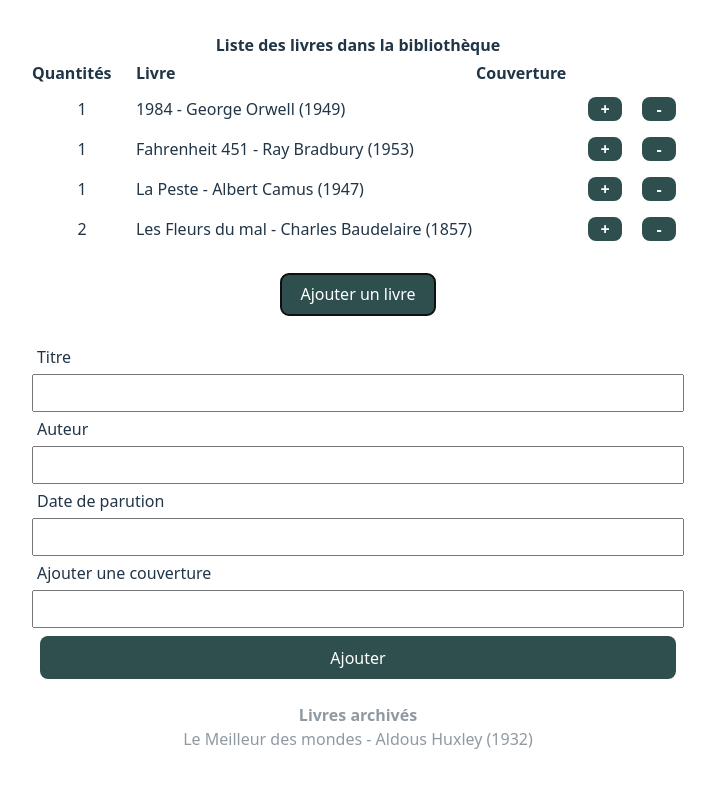
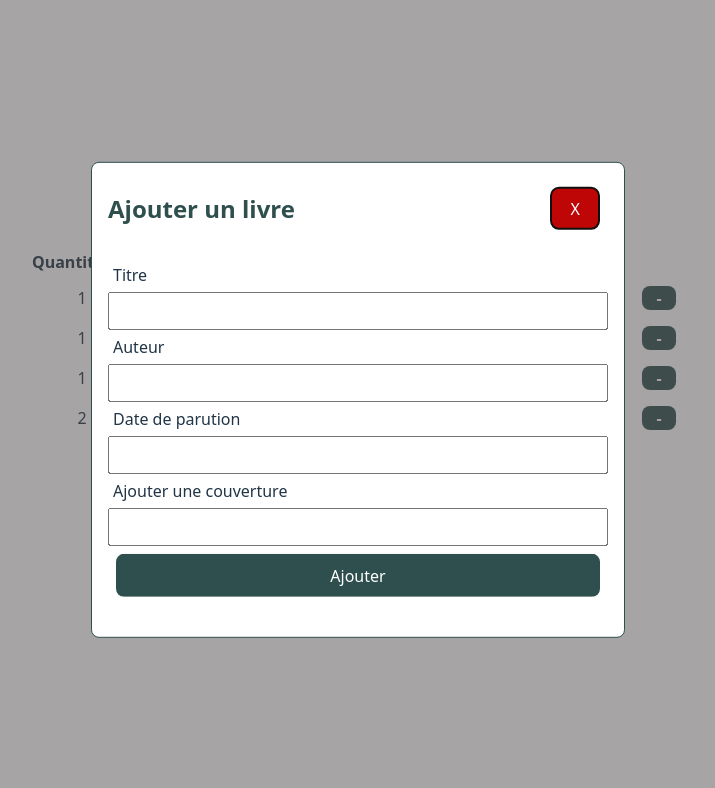
Before and after one commit to tiffaniequilbeuf/React-Bookstore, a React (Vite) app: page /React-Bookstore/collection in a window 1280 px wide. Both pictures are taken after a click on the button "Ajouter un livre". Shown: the top 788 px of the page, without its empty margins (282-997 px from the left). Built offline with nearby package versions, Linux system fonts and the light colour scheme.

Commit message:
ajout de la popup

```diff
--- a/package.json
+++ b/package.json
@@ -10,6 +10,7 @@
     "preview": "vite preview"
   },
   "dependencies": {
+    "@radix-ui/react-dialog": "^1.1.13",
     "react": "^19.1.0",
     "react-dom": "^19.1.0",
     "react-router-dom": "^7.6.0",
--- a/src/App.css
+++ b/src/App.css
@@ -49,9 +49,9 @@ p {
     margin-block: 4px;
 }
 
-ul{
-    padding : 0;
-    margin : 0;
+ul {
+    padding: 0;
+    margin: 0;
     margin-bottom: 16px;
 }
 
@@ -66,10 +66,10 @@ input {
 .title {
     font-size: 24px;
     margin-block: 24px;
-    color : #2f4f4f;
+    color: #2f4f4f;
 }
 
-.subtitle{
+.subtitle {
     font-size: 20px;
     font-weight: 600;
     padding-block-end: 16px;
@@ -82,10 +82,11 @@ input {
     gap: 4px;
 }
 
-.border{
+.border {
     border: 1px solid #2f4f4f;
-    width : 100%;
+    width: 100%;
 }
+
 .item {
     text-align: start;
     gap: 4px;
@@ -106,18 +107,22 @@ input {
     margin: 8px;
 }
 
-.tiny-btn{
-    padding :0 ;
+.tiny-btn {
+    padding: 0;
 }
 
 .link-button {
-   padding : 16px;
-   border-radius: 8px;
-   margin: 16px;
+    padding: 16px;
+    border-radius: 8px;
+    margin: 16px;
 }
 
 .btn:hover {
     background-color: #2f4f4fd7;
+}
+
+.close-button{
+    background-color : rgb(191, 6, 6);
 }
 
 .form {
@@ -127,14 +132,42 @@ input {
     padding-block: 16px;
 }
 
-.bold{
+.bold {
     font-weight: bold;
 }
 
-.archived{
-    opacity : .5;
+.archived {
+    opacity: .5;
 }
 
-.archived li{
+.archived li {
     list-style: none;
 }
+
+.dialog-content {
+    background-color: #fff;
+    position: absolute;
+    left: 50%;
+    top: 50%;
+    transform: translate(-50%, -50%);
+    width: 500px;
+    padding: 16px;
+    border: 1px solid #2f4f4f;
+    border-radius: 8px;
+}
+
+.backdrop{
+    background-color: rgb(78, 75, 75, .5);
+    position: fixed;
+    inset : 0;
+}
+
+.flex{
+    display : flex;
+    justify-content: space-between;
+    align-items: center;
+}
+
+.flex .title{
+    margin : 0;
+}
--- a/src/composant/Book.jsx
+++ b/src/composant/Book.jsx
@@ -21,5 +21,3 @@ export function Book({ book }) {
         </>
     )
 }
-
-// https://picsum.photos/70/100
--- a/src/composant/Collection.jsx
+++ b/src/composant/Collection.jsx
@@ -2,36 +2,16 @@ import { useState } from 'react'
 import { Book } from './Book';
 import { Archives } from './Archives';
 import { useLibrary } from '../../store/Library';
+import ModalForm from './ModalForm';
 
 export function Collection() {
 
     const availableBooks = useLibrary(state => state.availableBooks);
     const archivedBooks = useLibrary(state => state.archivedBooks);
-
-    const { addBook } = useLibrary((state) => state);
-
-    function handleSubmit(event) {
-        event.preventDefault();
-        addBook({
-            title,
-            author,
-            year,
-            cover,
-            quantity: 1
-        })
-        setStatusBtn(false);
-    }
-
-    const [statusBtn, setStatusBtn] = useState(false)
-    const [title, setTitle] = useState()
-    const [author, setAuthor] = useState()
-    const [year, setYear] = useState()
-    const [cover, setCover] = useState("")
-    const [quantity, setQuantity] = useState(1)
+    const [isOpen, setIsOpen] = useState(false);
 
     return (
         <>
-            {/* <Home/> */}
             <div className='titre bold'>Liste des livres dans la bibliothèque</div>
             <div className="grid bold">
                 <p>Quantités</p>
@@ -43,27 +23,8 @@ export function Collection() {
                     availableBooks().map((book) => <Book book={book} key={book.title} />)
                 }
             </ul>
-            <button onClick={() => setStatusBtn(!statusBtn)} className="btn">Ajouter un livre</button>
+            <ModalForm open={isOpen} onOpenChange={(val)=>{console.log("val",val);setIsOpen(val);}}/>
 
-            {
-                statusBtn &&
-                <form onSubmit={handleSubmit} className="form">
-
-                    <label htmlFor="title">Titre</label>
-                    <input type="text" id="title" value={title} onChange={(event) => setTitle(event.target.value)} />
-
-                    <label htmlFor="author">Auteur</label>
-                    <input type="" id="author" value={author} onChange={(event) => setAuthor(event.target.value)} />
-
-                    <label htmlFor="year">Date de parution</label>
-                    <input type="number" id="year" value={year} onChange={(event) => setYear(event.target.value)} />
-
-                    <label htmlFor="cover">Ajouter une couverture</label>
-                    <input type="url" id="cover" value={cover} onChange={(event) => setCover(event.target.value)} />
-
-                    <button className="btn" type="submit">Ajouter</button>
-                </form>
-            }
             <section className='archived'>
                 <div className='bold'>Livres archivés </div>
                 <ul>
--- a/src/composant/Home.jsx
+++ b/src/composant/Home.jsx
@@ -7,8 +7,6 @@ export function Home(){
     <h2 className="subtitle">Votre appétit aura-t-il raison de notre bibliothèque ?</h2>
 
     <Link to="collection" className="btn link-button">Découvrir</Link>
-
-{/* Ajouter lien : Accéder à notre collection */}
     </>
    )
 }
--- /dev/null
+++ b/src/composant/ModalForm.jsx
@@ -0,0 +1,67 @@
+import * as Dialog from "@radix-ui/react-dialog";
+import { useState } from "react";
+import { useLibrary } from '../../store/Library';
+
+export default function ModalForm({ isOpen, onOpenChange }) {
+
+  const { addBook } = useLibrary((state) => state);
+  const [title, setTitle] = useState("")
+  const [author, setAuthor] = useState("")
+  const [year, setYear] = useState("")
+  const [cover, setCover] = useState("")
+  const [quantity, setQuantity] = useState(1)
+
+  function handleSubmit(event) {
+    event.preventDefault();
+    addBook({
+      title,
+      author,
+      year,
+      cover,
+      quantity: 1
+    })
+    onOpenChange(false);
+  }
+
+
+  return (
+    <>
+      <Dialog.Root open={isOpen} onOpenChange={onOpenChange}>
+        <Dialog.Trigger className="btn">
+          Ajouter un livre
+        </Dialog.Trigger>
+
+        <Dialog.Portal >
+          <Dialog.Overlay className="backdrop" />
+          <Dialog.Content className="dialog-content">
+            <div className="flex">
+              <Dialog.Title className="title">
+                Ajouter un livre
+              </Dialog.Title>
+              <Dialog.Close className="btn close-button">
+                X
+              </Dialog.Close>
+            </div>
+            <Dialog.Description />
+            <form onSubmit={handleSubmit} className="form">
+
+              <label htmlFor="title">Titre</label>
+              <input type="text" id="title" value={title} onChange={(event) => setTitle(event.target.value)} />
+
+              <label htmlFor="author">Auteur</label>
+              <input type="text" id="author" value={author} onChange={(event) => setAuthor(event.target.value)} />
+
+              <label htmlFor="year">Date de parution</label>
+              <input type="number" id="year" value={year} onChange={(event) => setYear(event.target.value)} />
+
+              <label htmlFor="cover">Ajouter une couverture</label>
+              <input type="url" id="cover" value={cover} onChange={(event) => setCover(event.target.value)} />
+
+              <button className="btn" type="submit">Ajouter</button>
+            </form>
+          </Dialog.Content>
+        </Dialog.Portal>
+      </Dialog.Root>
+    </>
+  );
+}
```
Also changed, not shown: 2 other files (tests, documents, lock files or other folders).
